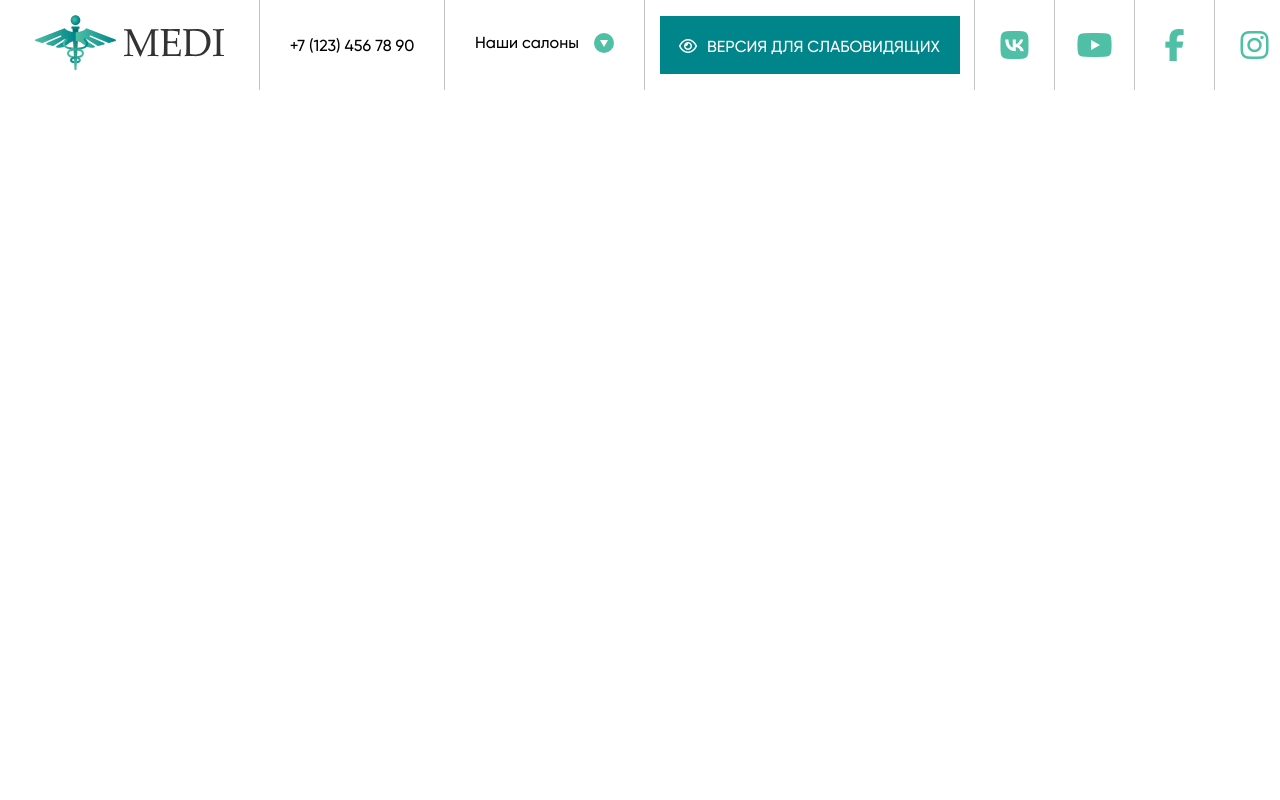
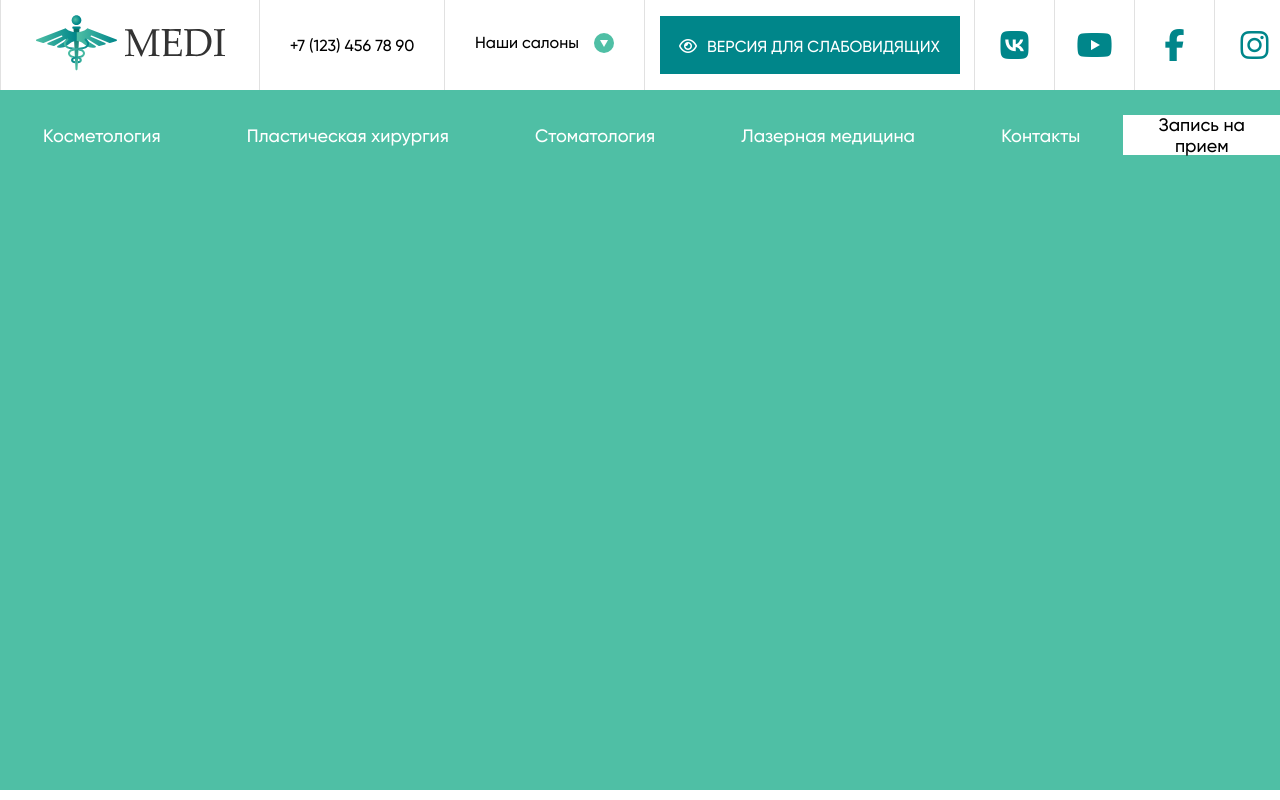
Before and after one commit to extpankov/medi, a website built with webpack: page src/index.html in a window 1280 px wide. Built offline with nearby package versions, Linux system fonts and the light colour scheme.

Commit message:
add: main

```diff
--- a/src/index.html
+++ b/src/index.html
@@ -37,18 +37,40 @@
                 </div>
             </div>
         </div>
+        <a href="#" class="header__sn-a">
             <div class="header__sn header__vk">
                 <i class="fa fa-vk" aria-hidden="true"></i>
             </div>
+        </a>
+        <a href="#" class="header__sn-a">
             <div class="header__sn header__yt">
                 <i class="fa fa-youtube-play" aria-hidden="true"></i>
             </div>
+        </a>
+        <a href="#" class="header__sn-a">
             <div class="header__sn header__fb">
                 <i class="fa fa-facebook" aria-hidden="true"></i>
             </div>
+        </a>
+        <a href="#" class="header__sn-a">
             <div class="header__sn header__inst">
                 <i class="fa fa-instagram" aria-hidden="true"></i>
             </div>
+        </a>
     </header>
+    <main class="main">
+        <div class="main__container wrapper">
+            <div class="main__topline">
+                <div class="main__nav">
+                    <div class="main__text main__t-1">Косметология</div>
+                    <div class="main__text main__t-2">Пластическая хирургия</div>
+                    <div class="main__text main__t-3">Стоматология</div>
+                    <div class="main__text main__t-4">Лазерная медицина</div>
+                    <div class="main__text main__t-5">Контакты</div>
+                </div>
+                <button class="main__btn">Запись на прием</button>
+            </div>
+        </div>
+    </main>
 </body>
 </html>
--- a/src/style.scss
+++ b/src/style.scss
@@ -28,6 +28,9 @@
     font-style: normal;
 }
 
+$accent-1: #00868A;
+$accent-2: #4FBFA5;
+
 html, body {
     margin: 0;
     padding: 0;
@@ -55,7 +58,8 @@ html, body {
     display: flex;
     justify-content: center;
     align-items: center;
-    border-right: 1px solid rgb(196 196 196 / 50%);
+    border-right: 1px solid rgba(196, 196, 196, 0.5);
+    border-left: 1px solid rgba(196, 196, 196, 0.5);
 }
 
 .header__tel {
@@ -63,7 +67,7 @@ html, body {
     display: flex;
     justify-content: center;
     align-items: center;
-    border-right: 1px solid rgb(196 196 196 / 50%)
+    border-right: 1px solid rgba(196, 196, 196, 0.5);
 }
 
 .header__tel * {
@@ -76,7 +80,7 @@ html, body {
     justify-content: center;
     align-items: center;
     cursor: pointer;
-    border-right: 1px solid rgb(196 196 196 / 50%);
+    border-right: 1px solid rgba(196, 196, 196, 0.5);
 }
 
 .s__container {
@@ -88,7 +92,7 @@ html, body {
 }
 
 .header__button {
-    border-right: 1px solid rgb(196 196 196 / 50%);
+    border-right: 1px solid rgba(196, 196, 196, 0.5);
     display: flex;
     justify-content: center;
     align-items: center;
@@ -97,7 +101,7 @@ html, body {
 .hb__button {
     width: 270px;
     height: 40px;
-    background-color: #00868A;
+    background-color: $accent-1;
     color: white;
     padding: 10px 15px 8px;
     display: flex;
@@ -112,10 +116,64 @@ html, body {
 }
 
 .header__sn {
+    height: 100%;
     font-size: 32px;
     display: flex;
     justify-content: center;
     align-items: center;
-    color: #4FBFA5;
-    border-right: 1px solid rgb(196 196 196 / 50%);
+    border-right: 1px solid rgba(196, 196, 196, 0.5);
 }
+
+.header__sn-a, .header__sn-a:active, .header__sn-a:hover {
+    color: $accent-1;
+    text-decoration: none;
+}
+
+.main {
+    min-width: 100%;
+    height: 700px;
+    background-color: $accent-2;
+}
+
+.main__container {
+    padding-top: 25px;
+}
+
+.main__topline {
+    height: 40px;
+    position: relative;
+    display: flex;
+    margin-bottom: 25px;
+}
+
+.main__nav {
+    display: flex;
+    align-items: center;
+    width: 99%;
+    font-family: Gilroy;
+    justify-content: space-around;
+    font-style: normal;
+    font-weight: 500;
+    font-size: 18px;
+    line-height: 150%;
+    color: white;
+}
+
+.main__btn {
+    height: 100%;
+    width: 175px;
+    background-color: #fff;
+    position: relative;
+    right: 0;
+    display: flex;
+    justify-content: center;
+    border: 0;
+    cursor: pointer;
+    font-family: Gilroy;
+    font-style: normal;
+    font-weight: 500;
+    font-size: 18px;
+    line-height: 21px;
+    display: flex;
+    align-items: center;
+}
```
Also changed, not shown: src/style.min.css, 1 other file. Lines whose indentation alone changed are shown as unchanged.
